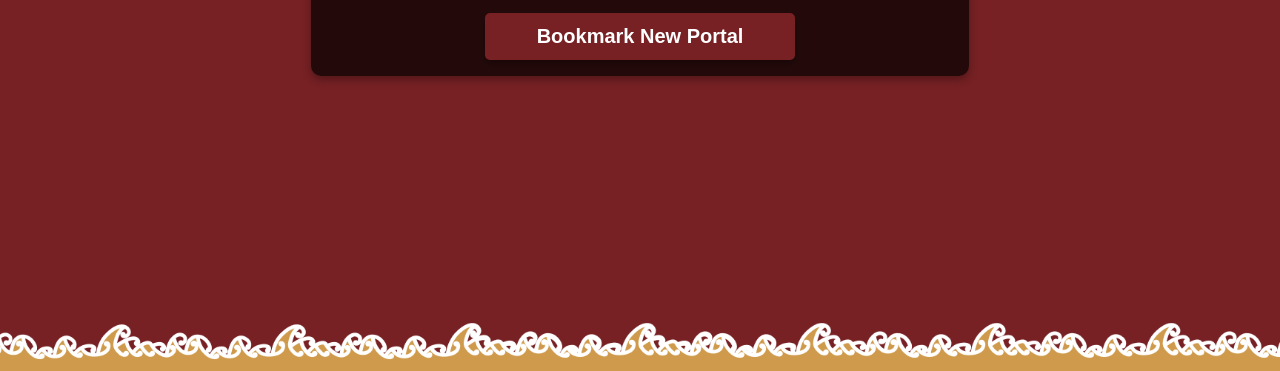
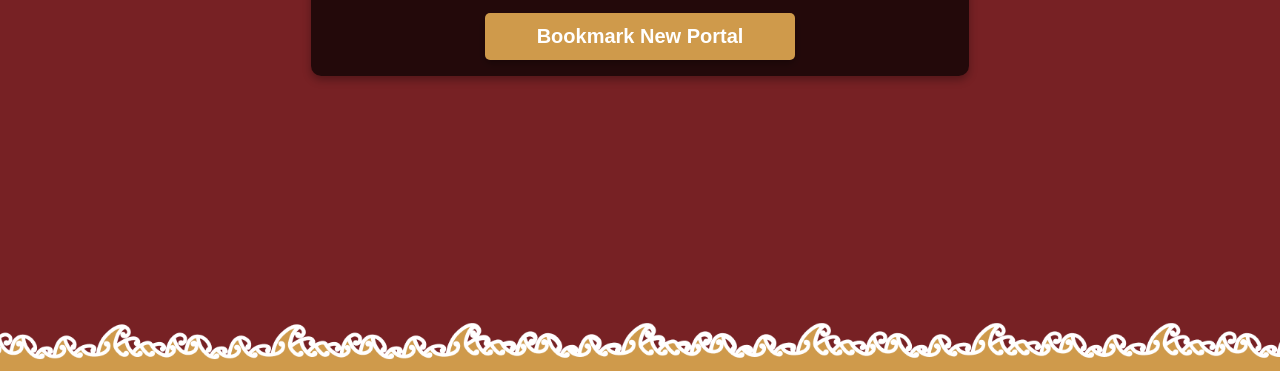
Before and after one commit to CHS-Contrast/CHS-Redirect, a plain HTML site: page index.html in a window 1280 px wide. Shown: the part 429-800 px from the top of the page. Drawn offline with Linux system fonts and the light colour scheme.

Commit message:
change button colour

```diff
--- a/index.html
+++ b/index.html
@@ -55,7 +55,7 @@
             font-size: 2.5vh; /* Scaling based on height */
             color: #ffffff;
             text-decoration: none;
-            background-color: #772124;
+            background-color: #cf9a4b;
             border-radius: 5px;
             box-shadow: 0 4px 8px rgba(0, 0, 0, 0.3);
             font-weight: bold;
```
